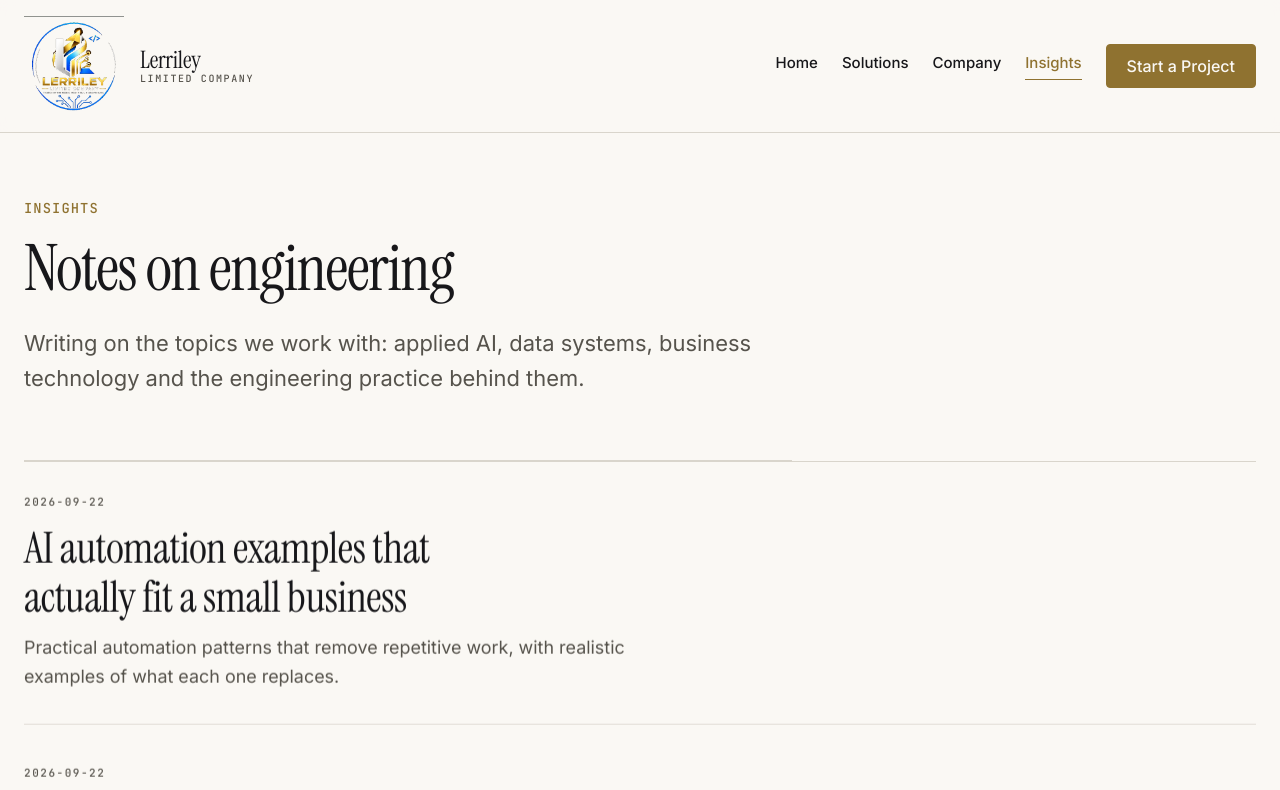
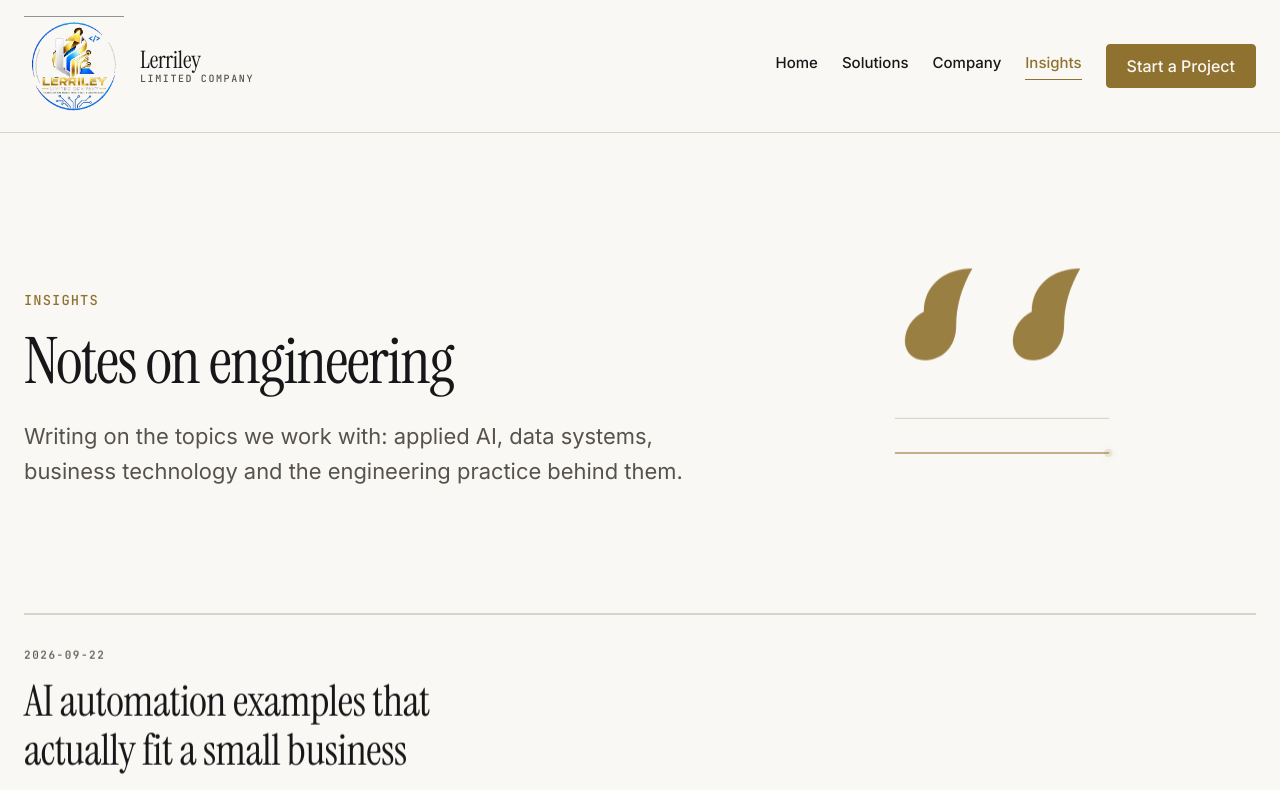
Before and after one commit to Lerrick005/LERRILEY-LIMITED-WEBSITE, a Next.js app: page /insights in a window 1280 px wide. Shown: the top 790 px of the page. Built offline with nearby package versions, Linux system fonts and the light colour scheme; no server answers.

Commit message:
Add compass mark visual to company page

```diff
--- a/app/company/page.module.css
+++ b/app/company/page.module.css
@@ -14,9 +14,29 @@
   }
 
   .header {
+    display: grid;
+    grid-template-columns: minmax(0, 1fr);
+    gap: var(--s-12);
     padding: var(--s-24) 0 var(--s-16);
+    border-bottom: 1px solid var(--border);
+    align-items: center;
+  }
+
+  @media (min-width: 720px) {
+    .header {
+      grid-template-columns: minmax(0, 1.3fr) minmax(0, 1fr);
+      gap: var(--s-16);
+    }
+  }
+
+  .headerContent {
     max-width: var(--w-content);
-    border-bottom: 1px solid var(--border);
+  }
+
+  .headerVisual {
+    width: 100%;
+    max-width: 340px;
+    margin: 0 auto;
   }
 
   .eyebrow {
--- a/app/insights/page.module.css
+++ b/app/insights/page.module.css
@@ -10,9 +10,29 @@
   }
 
   .header {
-    padding: var(--s-16) 0 var(--s-16);
+    display: grid;
+    grid-template-columns: minmax(0, 1fr);
+    gap: var(--s-12);
+    padding: var(--s-24) 0 var(--s-16);
+    border-bottom: 1px solid var(--border);
+    align-items: center;
+  }
+
+  @media (min-width: 720px) {
+    .header {
+      grid-template-columns: minmax(0, 1.3fr) minmax(0, 1fr);
+      gap: var(--s-16);
+    }
+  }
+
+  .headerContent {
     max-width: var(--w-content);
-    border-bottom: 1px solid var(--border);
+  }
+
+  .headerVisual {
+    width: 100%;
+    max-width: 320px;
+    margin: 0 auto;
   }
 
   .eyebrow {
--- a/app/insights/page.tsx
+++ b/app/insights/page.tsx
@@ -1,6 +1,7 @@
 import type { Metadata } from "next";
 import Link from "next/link";
 
+import { EditorialMark } from "@/components/visuals/editorial-mark";
 import { loadCollection } from "@/lib/content/loader";
 import { InsightFrontmatterSchema } from "@/lib/content/schemas";
 
@@ -21,12 +22,17 @@ export default function InsightsIndexPage() {
   return (
     <main id="main" className={styles.page}>
       <header className={styles.header}>
+        <div className={styles.headerContent}>
           <p className={styles.eyebrow}>Insights</p>
           <h1 className={styles.title}>Notes on engineering</h1>
           <p className={styles.lead}>
             Writing on the topics we work with: applied AI, data systems,
             business technology and the engineering practice behind them.
           </p>
+        </div>
+        <div className={styles.headerVisual}>
+          <EditorialMark />
+        </div>
       </header>
 
       {entries.length === 0 ? (
--- /dev/null
+++ b/components/visuals/compass-mark.module.css
@@ -0,0 +1,84 @@
+/* ==========================================================================
+   Compass mark
+   --------------------------------------------------------------------------
+   Minimal compass rose. Two concentric rings, four cardinal ticks and
+   labels, a slow rotating needle, and a center hub. Everything is drawn
+   in gold and neutral tones to match the site's palette.
+   ========================================================================== */
+
+   .wrapper {
+    width: 100%;
+    max-width: 340px;
+    margin: 0 auto;
+  }
+
+  .svg {
+    display: block;
+    width: 100%;
+    height: auto;
+    overflow: visible;
+  }
+
+  .outerRing {
+    fill: none;
+    stroke: var(--border);
+    stroke-width: 1;
+  }
+
+  .innerRing {
+    fill: none;
+    stroke: var(--border);
+    stroke-width: 1;
+    stroke-dasharray: 2 4;
+    opacity: 0.7;
+  }
+
+  .tick {
+    stroke: var(--accent);
+    stroke-width: 1.5;
+    stroke-linecap: round;
+    opacity: 0.8;
+  }
+
+  .cardinal {
+    font-family: var(--font-mono);
+    font-size: 10px;
+    font-weight: 500;
+    letter-spacing: 0.14em;
+    fill: var(--text-secondary);
+  }
+
+  .needle {
+    transform-origin: 120px 120px;
+    animation: rotate 40s linear infinite;
+  }
+
+  .needleNorth {
+    fill: var(--accent);
+  }
+
+  .needleSouth {
+    fill: var(--text-secondary);
+    opacity: 0.5;
+  }
+
+  .hub {
+    fill: var(--bg);
+    stroke: var(--accent);
+    stroke-width: 1.5;
+  }
+
+  @keyframes rotate {
+    from {
+      transform: rotate(0deg);
+    }
+    to {
+      transform: rotate(360deg);
+    }
+  }
+
+  @media (prefers-reduced-motion: reduce) {
+    .needle {
+      animation: none;
+    }
+  }
--- /dev/null
+++ b/components/visuals/editorial-mark.module.css
@@ -0,0 +1,88 @@
+/* ==========================================================================
+   Editorial mark
+   --------------------------------------------------------------------------
+   A large quotation mark above two horizontal rules. The quotation mark is
+   a solid gold shape. The rules are hairlines. A single dot travels along
+   the lower rule on a slow CSS keyframe, disabled under reduced motion.
+   ========================================================================== */
+
+   .wrapper {
+    width: 100%;
+    max-width: 320px;
+    margin: 0 auto;
+  }
+
+  .svg {
+    display: block;
+    width: 100%;
+    height: auto;
+    overflow: visible;
+  }
+
+  .quote {
+    transform-origin: 120px 64px;
+    animation: breathe 8s ease-in-out infinite;
+  }
+
+  .quoteShape {
+    fill: var(--accent);
+    opacity: 0.9;
+  }
+
+  .ruleUpper {
+    stroke: var(--border);
+    stroke-width: 1;
+    stroke-linecap: round;
+  }
+
+  .ruleLower {
+    stroke: var(--accent);
+    stroke-width: 1;
+    stroke-linecap: round;
+    opacity: 0.7;
+  }
+
+  .dot {
+    fill: var(--accent);
+    animation: travel 6s ease-in-out infinite;
+    filter: drop-shadow(
+      0 0 3px color-mix(in srgb, var(--accent) 60%, transparent)
+    );
+  }
+
+  @keyframes breathe {
+    0%,
+    100% {
+      transform: scale(1);
+    }
+    50% {
+      transform: scale(1.02);
+    }
+  }
+
+  @keyframes travel {
+    0% {
+      transform: translateX(0);
+      opacity: 0;
+    }
+    10% {
+      opacity: 1;
+    }
+    90% {
+      opacity: 1;
+    }
+    100% {
+      transform: translateX(160px);
+      opacity: 0;
+    }
+  }
+
+  @media (prefers-reduced-motion: reduce) {
+    .quote {
+      animation: none;
+    }
+    .dot {
+      animation: none;
+      opacity: 0.7;
+    }
+  }
--- /dev/null
+++ b/components/visuals/editorial-mark.tsx
@@ -0,0 +1,81 @@
+import styles from "./editorial-mark.module.css";
+
+/**
+ * Editorial mark.
+ *
+ * A large opening quotation mark, drawn as a vector path. Represents the
+ * act of writing and the reading that follows. Purely a mark, not an
+ * illustration.
+ *
+ * Inline SVG. No raster assets, no JavaScript. Two thin gold rules cross
+ * the composition, and a small dot travels along the lower rule on a slow
+ * CSS keyframe that is disabled under prefers-reduced-motion.
+ */
+
+export function EditorialMark() {
+  return (
+    <div className={styles.wrapper}>
+      <svg
+        viewBox="0 0 240 240"
+        role="img"
+        aria-labelledby="editorial-title editorial-desc"
+        className={styles.svg}
+      >
+        <title id="editorial-title">Lerriley Insights</title>
+        <desc id="editorial-desc">
+          An opening quotation mark above a horizontal rule.
+        </desc>
+
+        {/* Quotation mark, drawn as two comma-like shapes. */}
+        <g className={styles.quote}>
+          {/* Left quote */}
+          <path
+            d="M 62 62
+               C 62 42, 78 30, 98 30
+               C 90 44, 86 58, 86 72
+               C 86 88, 76 98, 62 98
+               C 54 98, 48 92, 48 84
+               C 48 74, 54 66, 62 62 Z"
+            className={styles.quoteShape}
+          />
+          {/* Right quote */}
+          <path
+            d="M 142 62
+               C 142 42, 158 30, 178 30
+               C 170 44, 166 58, 166 72
+               C 166 88, 156 98, 142 98
+               C 134 98, 128 92, 128 84
+               C 128 74, 134 66, 142 62 Z"
+            className={styles.quoteShape}
+          />
+        </g>
+
+        {/* Upper rule */}
+        <line
+          x1={40}
+          y1={142}
+          x2={200}
+          y2={142}
+          className={styles.ruleUpper}
+        />
+
+        {/* Lower rule */}
+        <line
+          x1={40}
+          y1={168}
+          x2={200}
+          y2={168}
+          className={styles.ruleLower}
+        />
+
+        {/* Traveling dot along the lower rule */}
+        <circle
+          r={3}
+          cx={40}
+          cy={168}
+          className={styles.dot}
+        />
+      </svg>
+    </div>
+  );
+}
```
Also changed, not shown: app/company/page.tsx (+9 -3 lines), components/visuals/compass-mark.tsx (added, +86 -0 lines). Lines whose indentation alone changed are shown as unchanged.
